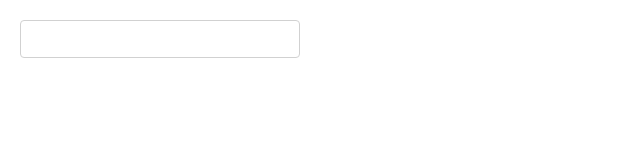
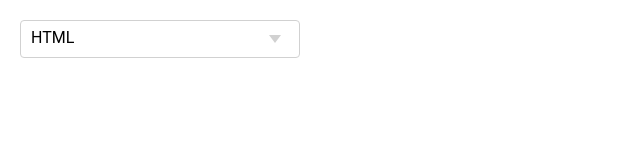
Before and after one commit to codingMasterHari/Html-Practice-1, a plain HTML site: page index.html in a window 1280 px wide. Shown: the full height of the page, 0-640 px from the left. Drawn offline with nearby package versions, Linux system fonts and the light colour scheme.

Commit message:
Drop-down lists

```diff
--- a/index.html
+++ b/index.html
@@ -21,13 +21,32 @@
   </head>
   <body>
     <form>
-      <input type="text" list="contries" autocomplete="off" />
-      <datalist id="contries">
-        <option data-value="1">Australia</option>
-        <option data-value="2">Canada</option>
-        <option data-value="3">India</option>
-        <option data-value="4">America</option>
-      </datalist>
+      <!-- <select multiple>
+        <option value="" selected>--Select A Course--</option>
+        <option value="1">HTML</option>
+        <option value="2">CSS</option>
+        <option value="3">JavaScript</option>
+      </select> -->
+
+      <!-- <select>
+        <option value="" selected>--Select A Course--</option>
+        <option value="1">HTML</option>
+        <option value="2">CSS</option>
+        <option value="3">JavaScript</option>
+      </select> -->
+
+      <select>
+        <optgroup label="Front-end Courses">
+          <option value="1">HTML</option>
+          <option value="2">CSS</option>
+          <option value="3">JavaScript</option>
+        </optgroup>
+        <optgroup label="Back-end Courses">
+          <option value="1">Node.js</option>
+          <option value="2">ASP.net</option>
+          <option value="3">Django</option>
+        </optgroup>
+      </select>
     </form>
   </body>
 </html>
```
